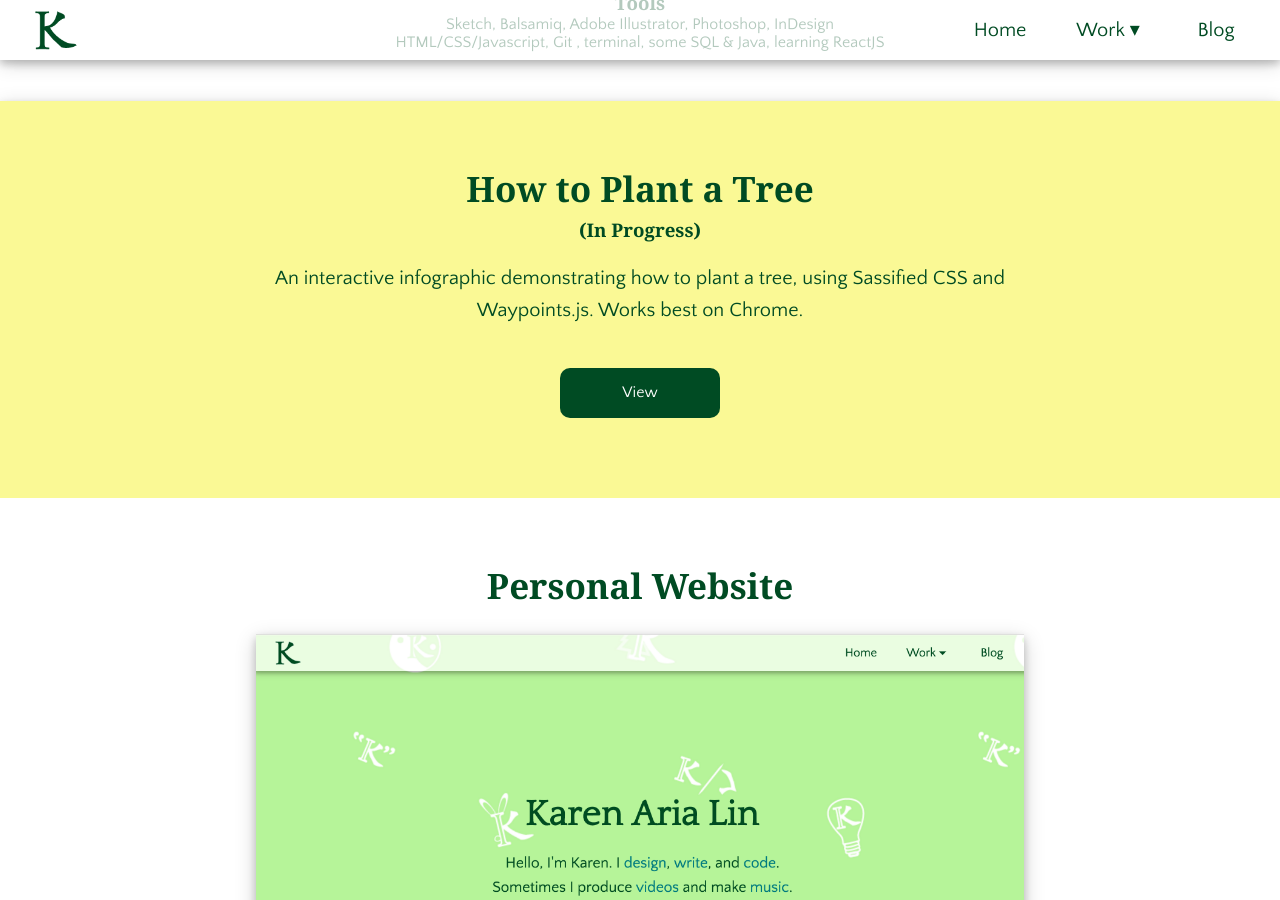
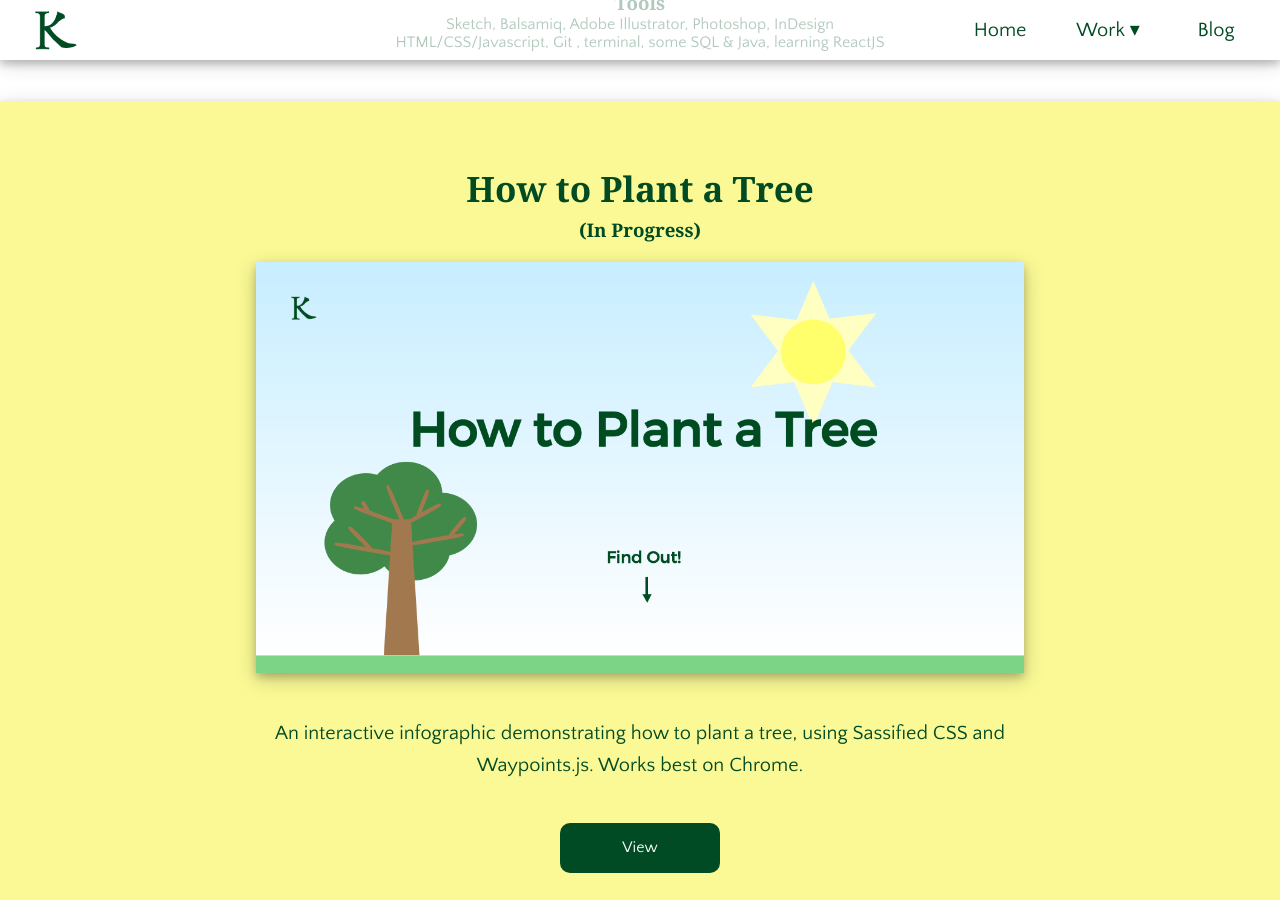
Before and after one commit to karenarialin/karenarialin.github.io, a Jekyll site: the page built from design.md, in a window 1280 px wide and 900 px high, scrolled down 762 px. Built offline with Jekyll 4.4.1, drawn with Linux system fonts in a browser that asks for light colours; nearby versions of some CDN libraries; some web fonts are replaced.

Commit message:
Update design page

```diff
--- a/_includes/design-include.html
+++ b/_includes/design-include.html
@@ -29,7 +29,7 @@
     <div class='work-wrapper'>
     <h2>How to Plant a Tree</h2>
     <h3>(In Progress)</h3>
-<!--        <img src='css/images/how-to-plant.png' class='square'>-->
+        <img src='css/images/how-to-plant2.png' class='square'>
         <p>An interactive infographic demonstrating how to plant a tree, using Sassified CSS and Waypoints.js. Works best on Chrome.</p>
     <a href='plant-a-tree/plant-a-tree.html' class='button' target="_blank">View</a>
     </div>
--- a/plant-a-tree/tree.scss
+++ b/plant-a-tree/tree.scss
@@ -62,7 +62,7 @@ h3 {
     font-size: 43px;
 }
 
-h1, h2, h3, h4 {
+h1, h2, h3 {
     font-family: 'Montserrat', sans-serif;
 }
 
```
Also changed, not shown: css/images/how-to-plant1.png (added), css/images/how-to-plant2.png (added).
